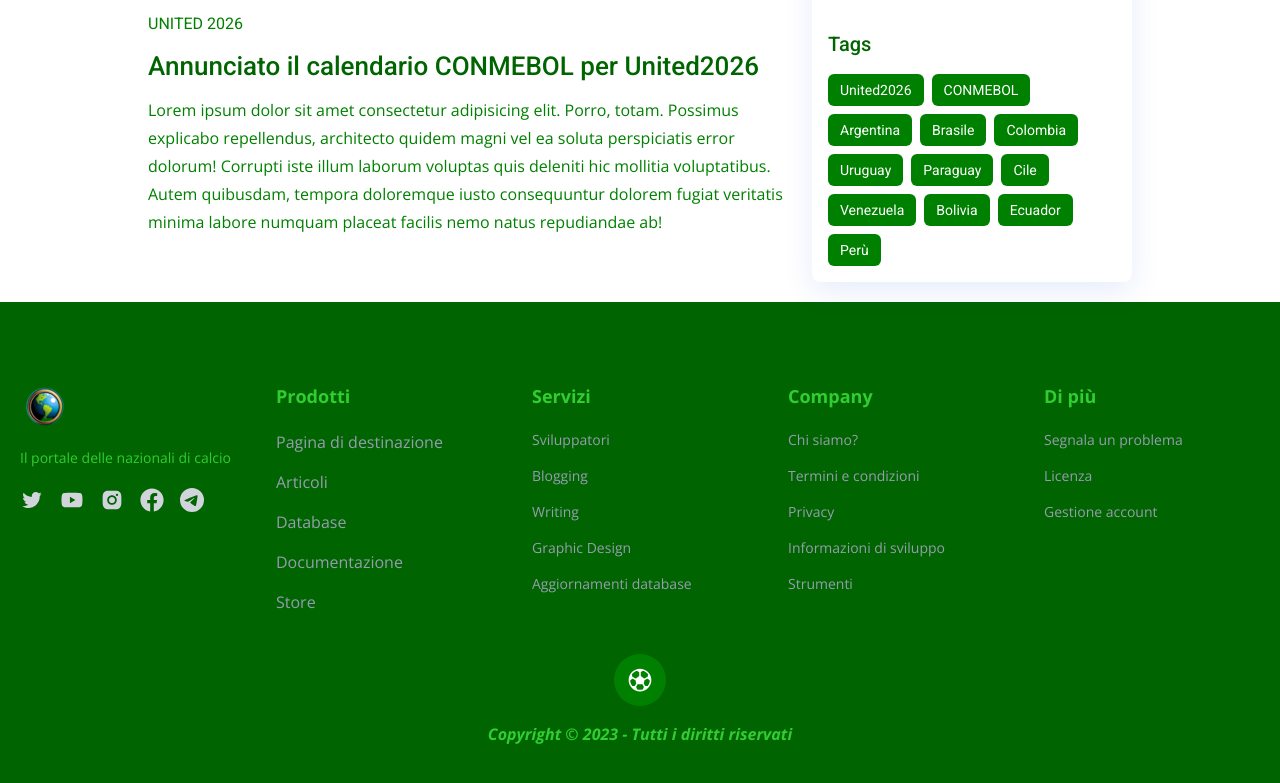
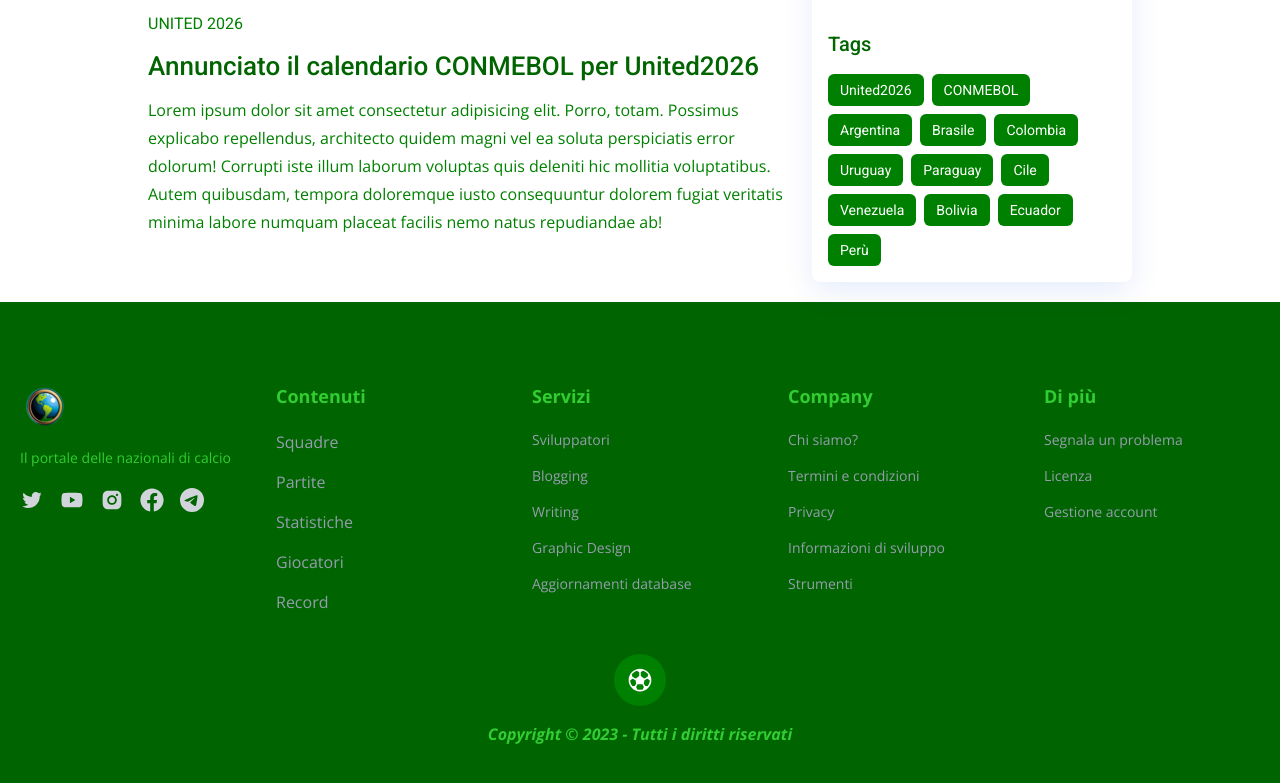
Before and after one commit to azap-rocky-84/nt-blog, a React (Create React App) app: page /blog/1 in a window 1280 px wide. Shown: the part 517-1300 px from the top of the page. Built offline with nearby package versions, Linux system fonts and the light colour scheme.

Commit message:
update footer

```diff
--- a/src/components/Footer.jsx
+++ b/src/components/Footer.jsx
@@ -10,22 +10,22 @@ const Footer = () => {
     <section className='bg-dark-hard'>
       <footer className='container mx-auto grid grid-cols-10 px-5 py-10 gap-y-10 gap-x-5 md:pt-20 md:grid-cols-12 lg:grid-cols-10 lg:gap-x-10'>
         <div className='col-span-5 md:col-span-4 lg:col-span-2'>
-          <h3 className='text-dark-light font-bold md:text-lg'>Prodotti</h3>
+          <h3 className='text-dark-light font-bold md:text-lg'>Contenuti</h3>
           <ul className='text-[#959EAD] text-sm mt-5 space-y-4 md:text-base'>
             <li>
-              <a href="/">Pagina di destinazione</a>
+              <a href="/">Squadre</a>
             </li>
             <li>
-              <a href="/">Articoli</a>
+              <a href="/">Partite</a>
             </li>
             <li>
-              <a href="/">Database</a>
+              <a href="/">Statistiche</a>
             </li>
             <li>
-              <a href="/">Documentazione</a>
+              <a href="/">Giocatori</a>
             </li>
             <li>
-              <a href="/">Store</a>
+              <a href="/">Record</a>
             </li>
           </ul>
         </div>
```
